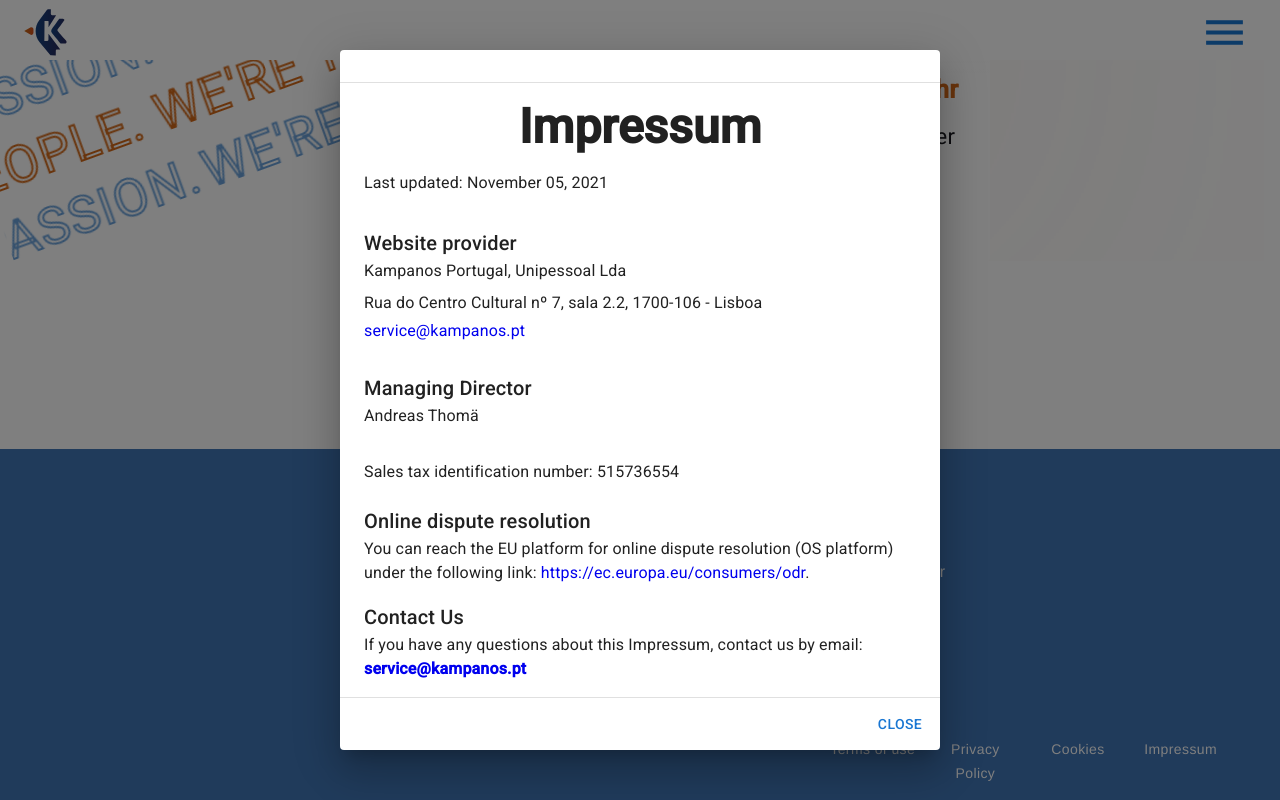
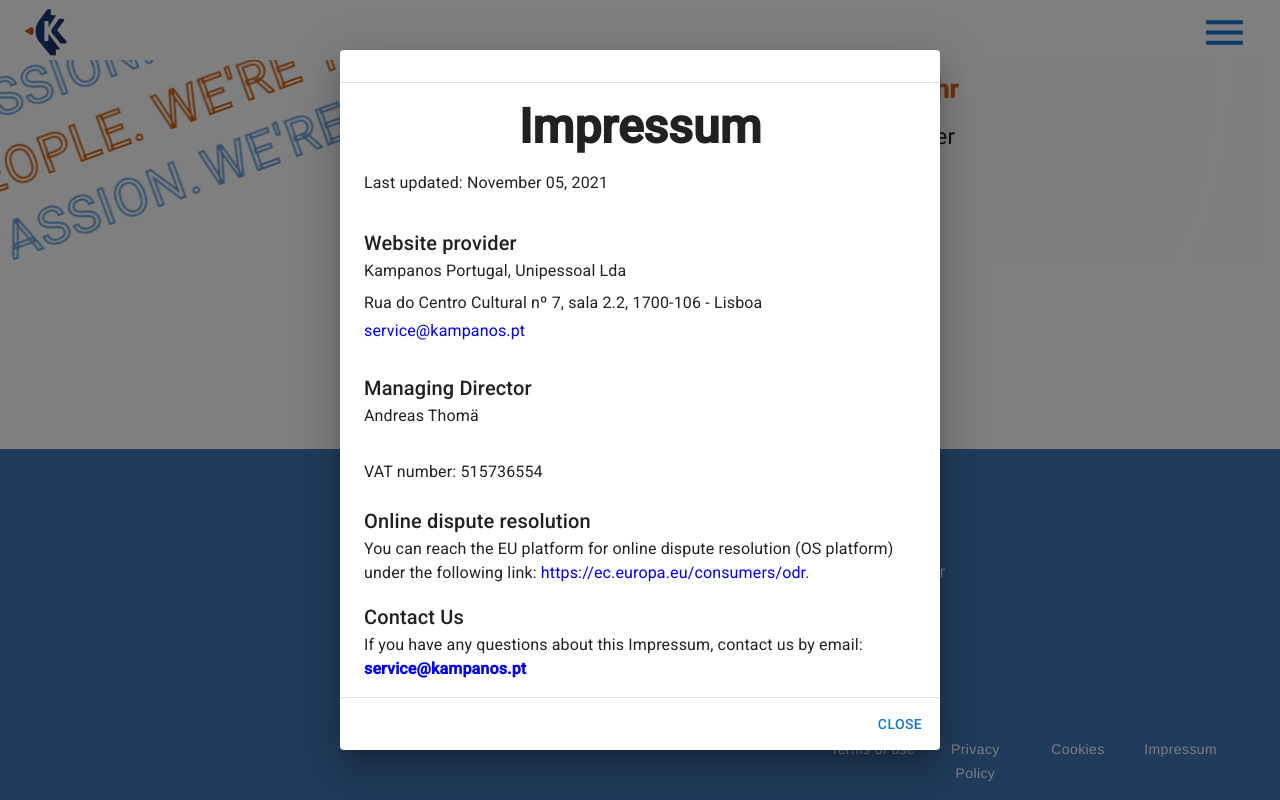
Before and after one commit to vfiedlerc/KampanosWebTranslated, a React (Create React App) app: page / in a window 1280 px wide. Both pictures are taken after a click on the button "Impressum". Shown: the part 10286-11086 px from the top of the page. Built offline with nearby package versions, Linux system fonts and the light colour scheme.

Commit message:
Add VAT number to Impressum

```diff
--- a/src/components/Modals/Impressum.tsx
+++ b/src/components/Modals/Impressum.tsx
@@ -59,7 +59,7 @@
                     <Typography>Andreas Thomä</Typography>
 
                     <Box sx={{ paddingTop: '2rem' }}>
-                        <Typography sx={{ paddingBottom: '.3rem' }}>Sales tax identification number: 515736554</Typography>
+                        <Typography sx={{ paddingBottom: '.3rem' }}>VAT number: 515736554</Typography>
                     </Box>
 
                     <Typography variant="h6" sx={{ paddingTop: '1rem', textAlign: 'left' }}>Online dispute resolution</Typography>
```
